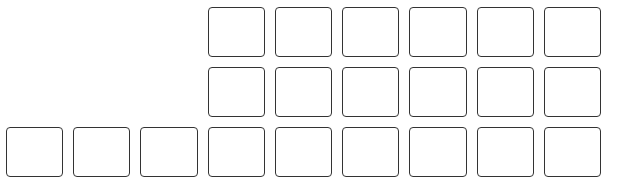
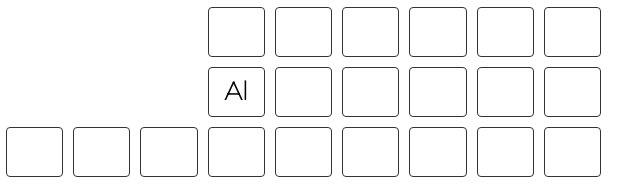
Before and after one commit to qromel/music, a plain HTML site: page index.html in a window 1280 px wide. Shown: the part 173-357 px from the top of the page, 639-1279 px from the left. Drawn offline with Linux system fonts and the light colour scheme.

Commit message:
Update index.html

```diff
--- a/index.html
+++ b/index.html
@@ -37,7 +37,7 @@
     <div class="empty" style="--i: 3"></div>
     <div class="empty" style="--i: 3"></div>
     <div class="void"></div>
-    <div class="empty" style="--i: 3"></div>
+    <a href="profile.html" class="element" style="--i: 4">Al</a>
     <div class="empty" style="--i: 3"></div>
     <div class="empty" style="--i: 3"></div>
     <div class="empty" style="--i: 3"></div>
```
